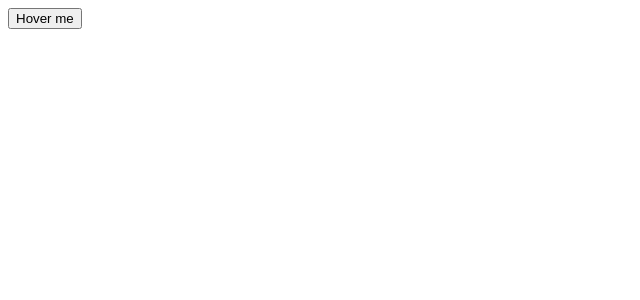
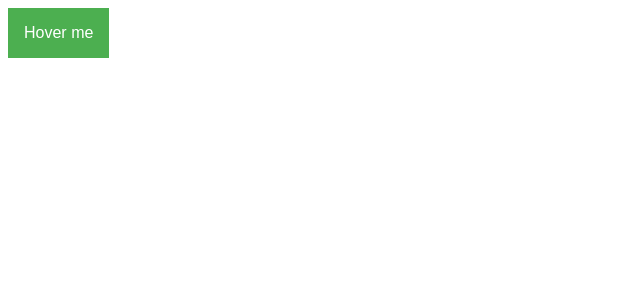
Before and after one commit to paras231/Frontend-mastery, a React (Vite) app in the folder design-components/: page /#/ in a window 1280 px wide. Shown: the top 300 px of the page, without its empty margins (0-640 px from the left). Built offline with nearby package versions, Linux system fonts and the light colour scheme.

Commit message:
updated dropdown content

```diff
--- a/design-components/src/Components/Dropdown/Dropdown.css
+++ b/design-components/src/Components/Dropdown/Dropdown.css
@@ -1,6 +1,7 @@
 .list-wrapper {
   display: none;
   position: absolute;
+
 }
 .container{
     position: relative;
@@ -10,8 +11,11 @@
 .container:hover .list-wrapper {
   display: block;
 }
+/* padding is esseintial for ul tag here */
 .list-wrapper > ul {
   list-style-type: none;
+  display: block;
+  padding: 12px 16px;
 }
 .list-wrapper{
     width:10vmax;
@@ -20,3 +24,12 @@
     background-color:rgba(219, 188, 193, 0.679);
     cursor: pointer;
 }
+
+.my-button{
+  background-color: #4CAF50;
+  color: white;
+  padding: 16px;
+  font-size: 16px;
+  border: none;
+  cursor: pointer;
+}
```
